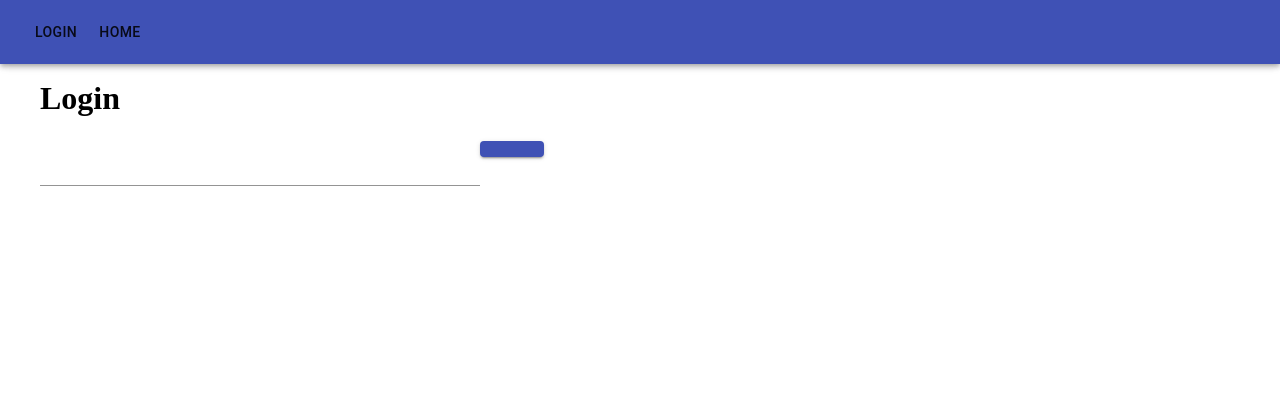
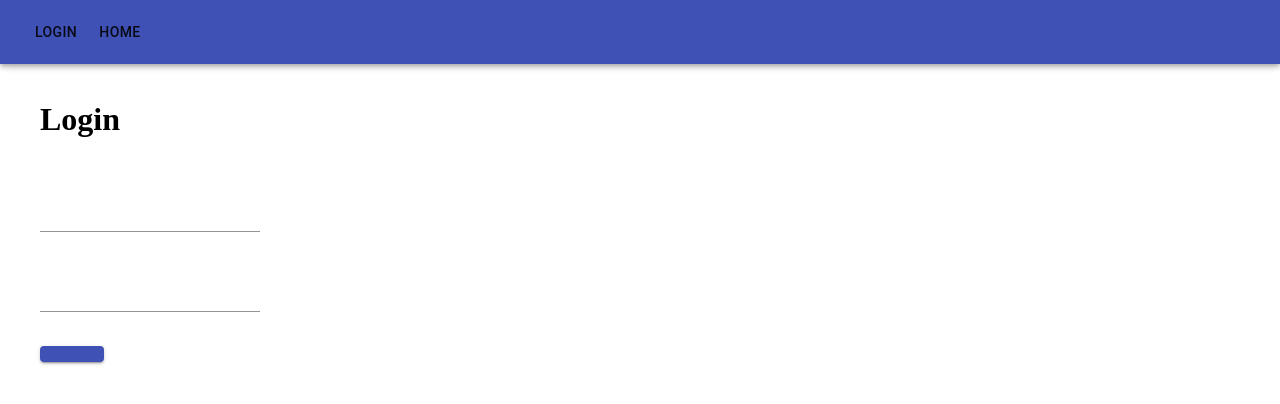
Before and after one commit to simonlally/pkg-management-react, a React (Create React App) app: page /login in a window 1280 px wide. Shown: the top 404 px of the page. Built offline with nearby package versions, Linux system fonts and the light colour scheme.

Commit message:
conditional rendering for tenant and staff after login

```diff
--- a/src/pages/login.js
+++ b/src/pages/login.js
@@ -1,10 +1,12 @@
 import React from 'react';
+import Axios from 'axios';
 
 import { Redirect } from 'react-router-dom';
 
+// Material UI
 import TextField from '@material-ui/core/TextField';
 import Button from '@material-ui/core/Button';
-import Axios from 'axios';
+import Grid from '@material-ui/core/Grid';
 
 
 class login extends React.Component {
@@ -17,6 +19,7 @@ class login extends React.Component {
         password: "",
         isLoggedIn: false,
         token: "",
+        isStaff: null,
     };
     this.handleClick = this.handleClick.bind(this);
   }
@@ -37,15 +40,15 @@ class login extends React.Component {
       "password": this.state.password,
     }
 
-    console.log(user);
-
     var headers = {
       "Content-Type": "application/json",
       "Access-Control-Allow-Origin": "*"
     }
     Axios.post(loginUrl, user, headers)
       .then((res) => {
+        console.log("*****");
         console.log(res);
+        console.log("this is the console log after res");
         this.setState({token: res.data.token});
         this.setState({isLoggedIn: true});
       })
@@ -53,27 +56,56 @@ class login extends React.Component {
         console.error(err);
       })
 
+    Axios.get('https://us-central1-mydb-34040.cloudfunctions.net/api/isstaff')
+      .then(res => {
+        var staff;
+        for (var i = 0; i < res.data.length; i++) {
+          if (res.data[i].email === user.email) {
+            staff = res.data[i].isStaff;
+          }
+        }
+        this.setState({isStaff: staff});
+        console.log("IS STAFF????")
+        console.log(this.state.isStaff);
+      })
+      .catch(err => {
+        console.log(err);
+      })
+
   }
 
 render() {
   return (
-    <div className="Login">
+    <div className='container'>
+      <Grid container spacing={3}>
+        <Grid item xs={12}>
           <h1>Login</h1>
+        </Grid>
+        <Grid item xs={12}>
           <TextField
             margin="normal"
-        onChange={(event) => this.setState({email: event.target.value})}
-      >
+            onChange={(event) => this.setState({email: event.target.value})}>
           </TextField>
+        </Grid>
+        <Grid item xs={12}>
           <TextField
             margin="normal"
             onChange={(event) => this.setState({password: event.target.value})} >
         </TextField>
-
+        </Grid>
+        <Grid item xs={12}>
         <Button size="large" variant="contained" color="primary" label="submit" onClick={(event) => this.handleClick(event)}> </Button>
-     {/* { this.state.isLoggedIn && this.state.isManager ? (<Redirect to={{pathname:"/manager", state: {token: this.state.token} }}  push />) : (<Redirect to={{pathname:"/tenantHome", state: {token: this.state.token} }}  push />) } */}
-     {this.state.isLoggedIn && (
+        </Grid>
+      </Grid>
+      {this.state.isLoggedIn && !this.state.isStaff && (
         <Redirect to={{
           pathname:"/tenantHome",
+          state: {token: this.state.token} }}
+          push />
+          )}
+        {this.state.isLoggedIn && this.state.isStaff && (
+        <Redirect to={{
+          pathname:"/manager",
           state: {token: this.state.token} }}
           push />
           )}
--- a/src/pages/manager.js
+++ b/src/pages/manager.js
@@ -1,4 +1,6 @@
 import React from 'react';
+import Logout from '../components/Logout';
+
 
 class manager extends React.Component {
 
@@ -6,7 +8,8 @@ class manager extends React.Component {
     render() {
         return (
             <div>
-                <h1>Manager home</h1>
+                <h1>Frontdesk Staff Home</h1>
+                <Logout />
             </div>
         )
     }
```
Lines whose indentation alone changed are shown as unchanged.
